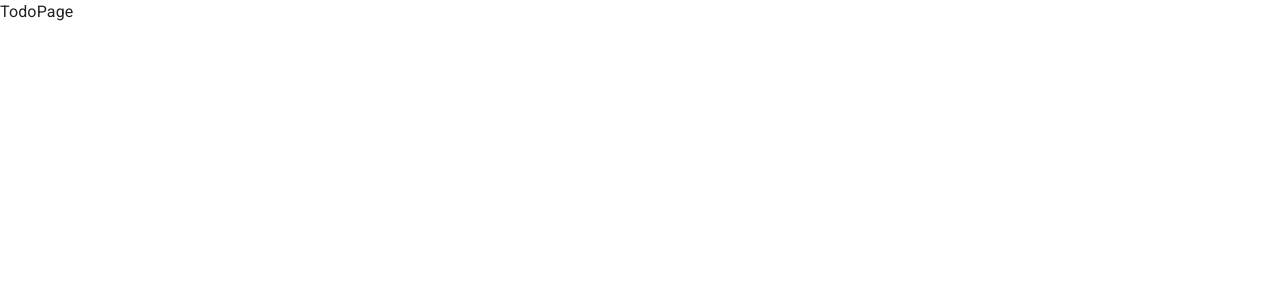
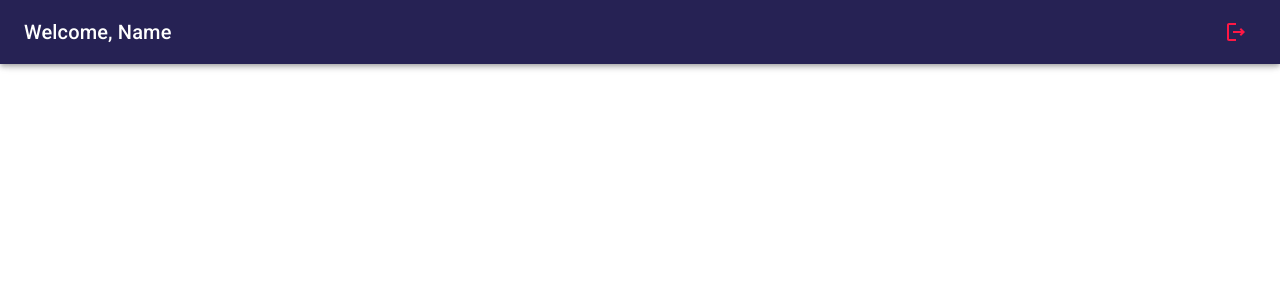
Before and after one commit to Newflaree/licitalab-frontend, a React (Vite) app: page / in a window 1280 px wide. Shown: the top 300 px of the page. Built offline with nearby package versions, Linux system fonts and the light colour scheme.

Commit message:
Implemented styles for Todos layout and Navbar created

```diff
--- /dev/null
+++ b/src/todos/components/Navbar.tsx
@@ -0,0 +1,47 @@
+// Material UI
+import { LogoutOutlined, MenuOutlined } from '@mui/icons-material';
+import {
+  AppBar,
+  Grid,
+  IconButton,
+  Toolbar,
+  Typography
+} from '@mui/material';
+
+export const Navbar = () => {
+  return (
+    <AppBar
+      position='fixed'
+      sx={{  }}
+    >
+      <Toolbar>
+        <IconButton
+          color='inherit'
+          edge='start'
+          sx={{ mr: 2, display: { sm: 'none' } }}
+        >
+          <MenuOutlined />
+        </IconButton>
+
+        <Grid
+          container
+          direction='row'
+          justifyContent='space-between'
+          alignItems='center'
+        >
+          <Typography
+            component='div'
+            variant='h6'
+            noWrap
+          >
+            Welcome, Name
+          </Typography>
+
+          <IconButton color='error'>
+            <LogoutOutlined />
+          </IconButton>
+        </Grid>
+      </Toolbar>
+    </AppBar>
+  )
+}
--- /dev/null
+++ b/src/todos/components/index.ts
@@ -0,0 +1 @@
+export * from './Navbar';
--- /dev/null
+++ b/src/todos/layout/TodosLayout.tsx
@@ -0,0 +1,21 @@
+import { Box } from '@mui/material';
+// Components
+import { Navbar } from '../components';
+
+export const TodosLayout = ({ children }: any) => {
+  return (
+    <Box>
+      <Navbar />
+
+      <Box
+        component='main'
+        sx={{ flexGrow: 1, p: 3 }}
+      >
+        { /* Toolbar */ }
+
+        { children }
+
+      </Box>
+    </Box>
+  )
+}
--- /dev/null
+++ b/src/todos/layout/index.ts
@@ -0,0 +1 @@
+export * from './TodosLayout';
--- a/src/todos/pages/TodoPage.tsx
+++ b/src/todos/pages/TodoPage.tsx
@@ -1,5 +1,10 @@
+import { Typography } from '@mui/material';
+import { TodosLayout } from '../layout';
+
 export const TodoPage = () => {
   return (
-    <div>TodoPage</div>
+    <TodosLayout>
+      <Typography>TodoPage</Typography>
+    </TodosLayout>
   )
 }
```
